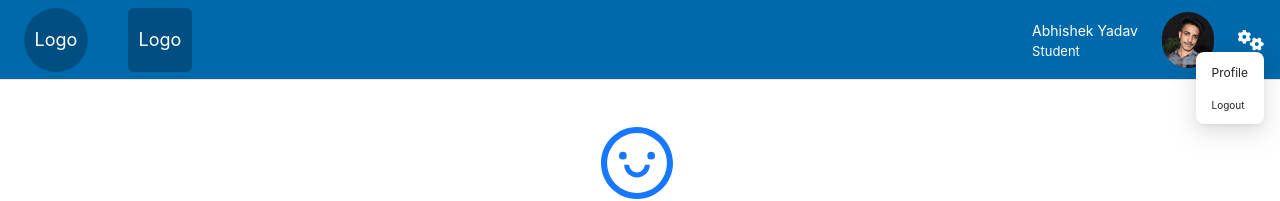
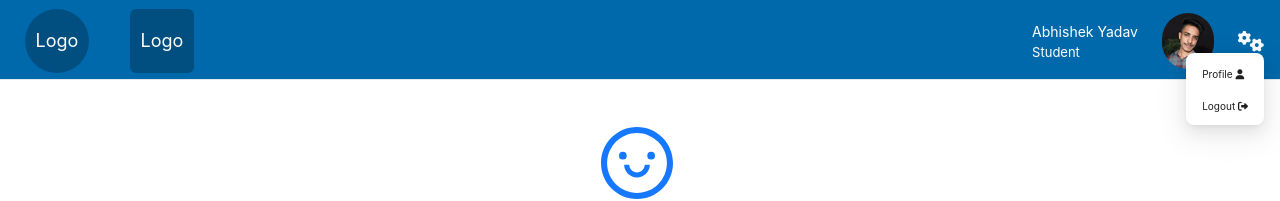
Before and after one commit to abhiky21/Abhi, a React (Vite) app in the folder ui/: page /dashboard in a window 1280 px wide. Both pictures are taken after a click on the link 1250 px from the left and 39 px from the top of the page. Shown: the top 201 px of the page. Built offline with nearby package versions, Linux system fonts and the light colour scheme.

Commit message:
Refactor header component to import dropdown items from assets; restore assets file

```diff
--- a/ui/src/components/layout/Header.jsx
+++ b/ui/src/components/layout/Header.jsx
@@ -3,25 +3,7 @@ import ComingSoon from "../common/ComingSoon";
 import { Avatar, Dropdown, Space } from "antd";
 import { DownOutlined } from "@ant-design/icons";
 import profilelogo from "../../store/profile.jpg";
-
-const items = [
-  {
-    label: (
-      <a href="#" className="text-[12px]" target="" rel="noopener noreferrer">
-        Profile
-      </a>
-    ),
-    key: "0",
-  },
-  {
-    label: (
-      <a href="#" className="text-[10px]" target="" rel="noopener noreferrer">
-        Logout
-      </a>
-    ),
-    key: "1",
-  },
-];
+import { items } from "../../store/assets";
 
 export default function Header() {
   const navigate = useNavigate();
@@ -29,7 +11,7 @@ export default function Header() {
     <header className="bg-[#0069AB] w-full h-full">
       <div className="flex justify-between p-2">
         <div className="flex justify-center items-center pl-4">
-          <div>
+          <div className="flex items-center justify-center hover:border-white border-transparent rounded-full border-1">
             <Avatar size={64}>Logo</Avatar>
           </div>
           <div className="px-10">
@@ -40,14 +22,14 @@ export default function Header() {
         </div>
         <div className="flex justify-center items-center gap-6 mx-2">
           <div>
-            <p className="text-white">Abhishek Yadav</p>
+            <p className="text-white hover:underline cursor-pointer">Abhishek Yadav</p>
             <p className="text-white text-sm sm:text-md">Student</p>
           </div>
           <div>
             <img className="h-14 rounded-4xl" src={profilelogo} alt="" />
           </div>
           <div >
-            <Dropdown menu={{ items }} trigger={["click"]}>
+            <Dropdown menu={{ items: items }} trigger={["click"]}>
               <a onClick={(e) => e.preventDefault()}>
                 <Space>
                   <i className="fa-solid fa-gears fa-xl sm:fa-2xl"
--- /dev/null
+++ b/ui/src/store/assets.jsx
@@ -0,0 +1,18 @@
+export const items = [
+  {
+    label: (
+      <a href="#" className="text-[10px]"  rel="noopener noreferrer">
+        Profile <i class="fa-solid fa-user"></i>
+      </a>
+    ),
+    key: "0",
+  },
+  {
+    label: (
+      <a href="#" className="text-[10px]" rel="noopener noreferrer">
+        Logout <i className="fa-solid fa-right-from-bracket"></i>
+      </a>
+    ),
+    key: "1",
+  },
+];
```
Also changed, not shown: ui/src/store/assets.js (deleted).
